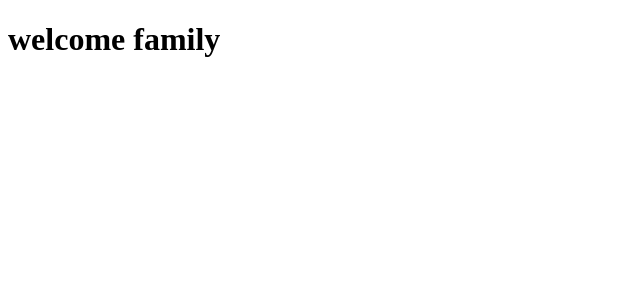
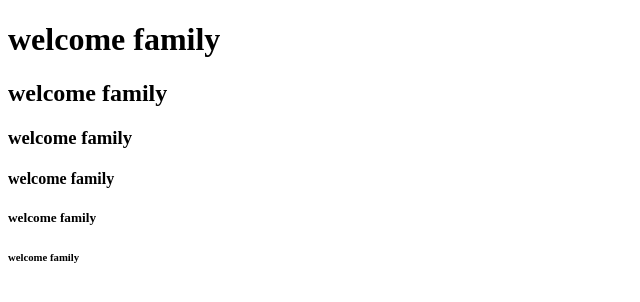
Before and after one commit to SAM-00S/SAM, a plain HTML site: page index.html in a window 1280 px wide. Shown: the whole page, without its empty margins (0-640 px from the left). Drawn offline with Linux system fonts and the light colour scheme.

Commit message:
new file

```diff
--- a/index.html
+++ b/index.html
@@ -7,6 +7,11 @@
 </head>
 <body>
     <h1>welcome family</h1>
+    <h2>welcome family</h2>
+    <h3>welcome family</h3>
+    <h4>welcome family</h4>
+    <h5>welcome family</h5>
+    <h6>welcome family</h6>
 
 </body>
 </html>
```
